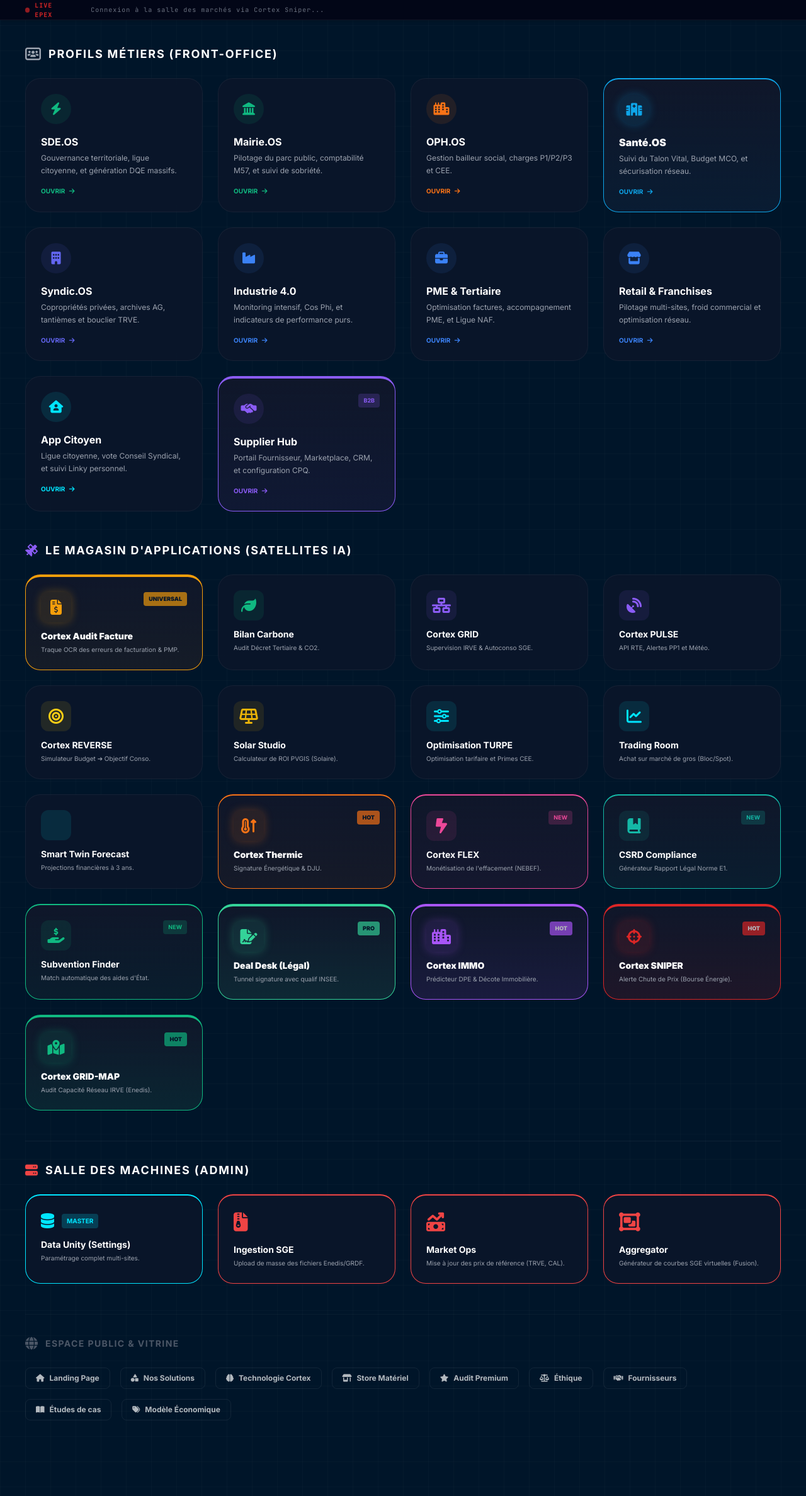
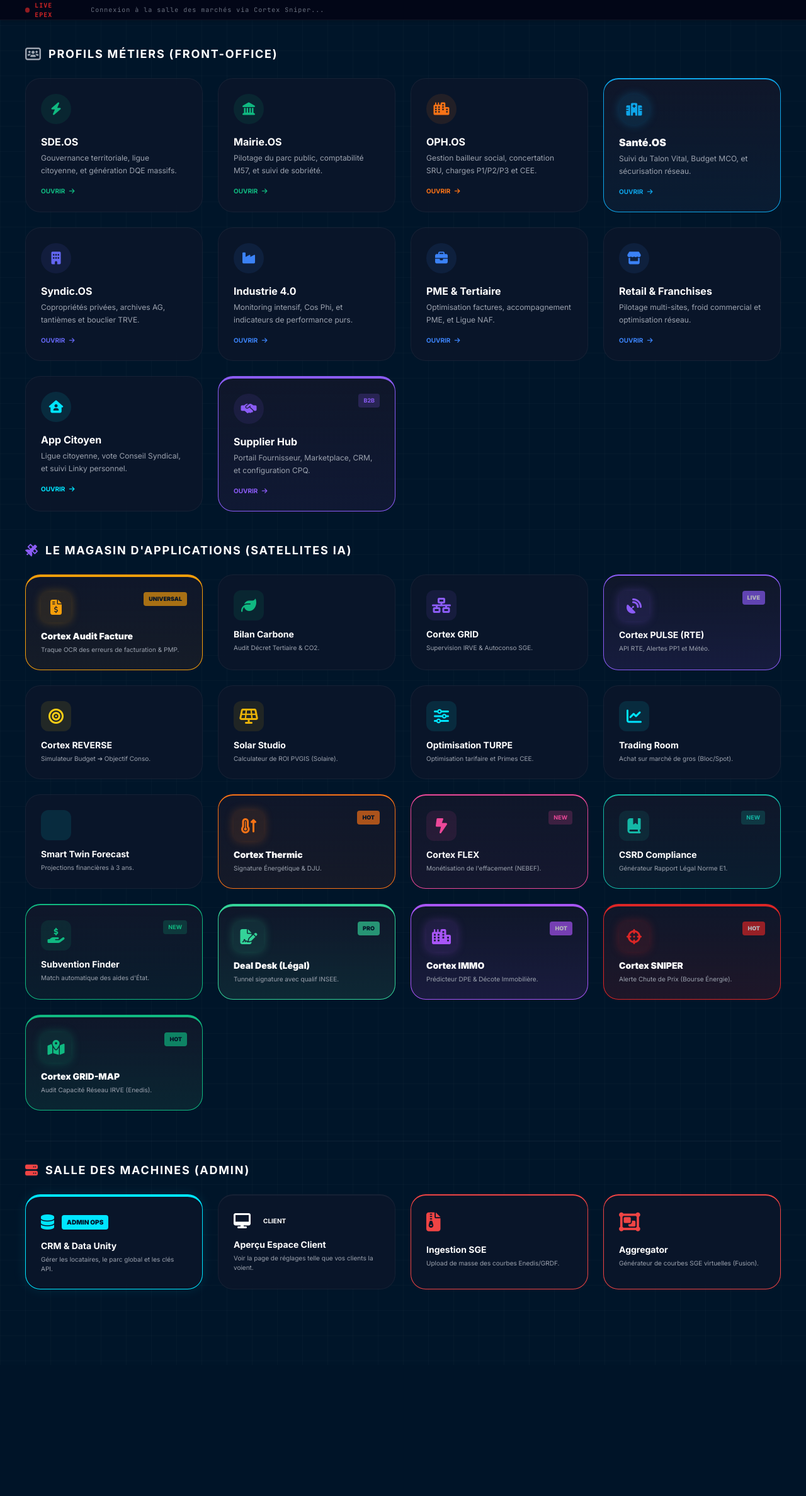
Before and after one commit to ghezalhocine-cmyk/energistrat-v3-demo, a FastAPI app: template app/templates/ops_nexus.html in a window 1280 px wide. Shown: the part 80-2455 px from the top of the page at 63% size. After the commit the page ends 2131 px from the top, so only its background shows below. Run offline with FastAPI, Linux system fonts and the light colour scheme; the template is opened without the code that fills it, so the values that code supplies are empty; some libraries are stand-ins or nearby versions.

Commit message:
Update ops_nexus.html

```diff
--- a/app/templates/ops_nexus.html
+++ b/app/templates/ops_nexus.html
@@ -67,6 +67,7 @@
         </div>
     </header>
 
+    <!-- TICKER LIVE -->
     <div class="h-8 bg-[#020617] border-b border-white/5 flex items-center px-10 text-[10px] font-mono tracking-widest z-40 sticky top-20 shadow-md">
         <div class="flex items-center gap-2 text-red_alert font-bold mr-8"><span class="w-2 h-2 rounded-full bg-red_alert animate-pulse"></span> LIVE EPEX</div>
         <div class="flex gap-8 items-center w-full" id="market-ticker"><span class="text-gray-500">Connexion à la salle des marchés via Cortex Sniper...</span></div>
@@ -99,7 +100,7 @@
                     <a href="/oph" class="bento-card p-6 block hover:border-oph group module-card" data-tags="oph hlm bailleur social charges">
                         <div class="w-12 h-12 rounded-full bg-oph/10 text-oph flex items-center justify-center text-xl mb-4 group-hover:scale-110 transition"><i class="fa-solid fa-city"></i></div>
                         <h3 class="text-base font-bold text-white mb-1">OPH.OS</h3>
-                        <p class="text-xs text-gray-400 leading-relaxed mb-4">Gestion bailleur social, charges P1/P2/P3 et CEE.</p>
+                        <p class="text-xs text-gray-400 leading-relaxed mb-4">Gestion bailleur social, concertation SRU, charges P1/P2/P3 et CEE.</p>
                         <div class="text-[10px] font-bold text-oph uppercase">Ouvrir <i class="fa-solid fa-arrow-right ml-1"></i></div>
                     </a>
 
@@ -154,7 +155,6 @@
                         <p class="text-xs text-gray-400 leading-relaxed mb-4">Portail Fournisseur, Marketplace, CRM, et configuration CPQ.</p>
                         <div class="text-[10px] font-bold text-sat uppercase">Ouvrir <i class="fa-solid fa-arrow-right ml-1"></i></div>
                     </a>
-
                 </div>
             </section>
 
@@ -165,7 +165,6 @@
                 </div>
                 <div class="grid grid-cols-1 md:grid-cols-2 lg:grid-cols-4 gap-6" id="grid-satellites">
 
-                    <!-- LE SATELLITE FINANCE RENOMMÉ ET MIS EN AVANT -->
                     <a href="/finance" class="bento-card p-6 flex flex-col gap-3 hover:border-gold group module-card border-t-4 border-gold bg-gradient-to-b from-card to-gold/5" data-tags="finance factures audit pdf facturex ocr pmp surfacturation">
                         <div class="flex justify-between items-start">
                             <div class="w-12 h-12 rounded-xl bg-gold/10 text-gold flex items-center justify-center text-2xl group-hover:scale-105 transition shadow-[0_0_15px_rgba(245,158,11,0.3)]"><i class="fa-solid fa-file-invoice-dollar"></i></div>
@@ -184,9 +183,13 @@
                         <div><h3 class="text-sm font-bold text-white">Cortex GRID</h3><p class="text-[10px] text-gray-400 mt-1">Supervision IRVE & Autoconso SGE.</p></div>
                     </a>
 
-                    <a href="/pulse" class="bento-card p-6 flex flex-col gap-3 hover:border-sat group module-card" data-tags="pulse rte ecowatt pp1 capacite">
-                        <div class="w-12 h-12 rounded-xl bg-sat/10 text-sat flex items-center justify-center text-2xl group-hover:scale-105 transition"><i class="fa-solid fa-satellite-dish"></i></div>
-                        <div><h3 class="text-sm font-bold text-white">Cortex PULSE</h3><p class="text-[10px] text-gray-400 mt-1">API RTE, Alertes PP1 et Météo.</p></div>
+                    <!-- LE BOUTON PULSE (RTE) -->
+                    <a href="/pulse" class="bento-card p-6 flex flex-col gap-3 hover:border-sat group module-card border-t-2 border-sat bg-gradient-to-b from-card to-sat/10" data-tags="pulse rte ecowatt pp1 capacite">
+                        <div class="flex justify-between items-start">
+                            <div class="w-12 h-12 rounded-xl bg-sat/10 text-sat flex items-center justify-center text-2xl group-hover:scale-105 transition shadow-[0_0_15px_rgba(139,92,246,0.3)]"><i class="fa-solid fa-satellite-dish"></i></div>
+                            <span class="text-[9px] bg-sat text-white px-2 py-1 rounded font-black animate-pulse">LIVE</span>
+                        </div>
+                        <div><h3 class="text-sm font-bold text-white">Cortex PULSE (RTE)</h3><p class="text-[10px] text-gray-400 mt-1">API RTE, Alertes PP1 et Météo.</p></div>
                     </a>
 
                     <a href="/reverse" class="bento-card p-6 flex flex-col gap-3 hover:border-yellow-400 group module-card" data-tags="reverse simu inverse budget pmp">
@@ -245,7 +248,6 @@
                         <div><h3 class="text-sm font-black text-white">Deal Desk (Légal)</h3><p class="text-[10px] text-gray-400 mt-1">Tunnel signature avec qualif INSEE.</p></div>
                     </a>
 
-                    <!-- LES NOUVEAUX SATELLITES EXPERTS -->
                     <a href="/immo" class="bento-card p-6 flex flex-col gap-3 hover:border-purple group module-card border-t-4 border-purple bg-gradient-to-b from-card to-purple/10" data-tags="immo dpe tertiaire decote valeur fonciere naf ademe">
                         <div class="flex justify-between items-start">
                             <div class="w-12 h-12 rounded-xl bg-purple/10 text-purple flex items-center justify-center text-2xl group-hover:scale-105 transition shadow-[0_0_15px_rgba(168,85,247,0.3)]"><i class="fa-solid fa-city"></i></div>
@@ -280,22 +282,23 @@
                 </div>
                 <div class="grid grid-cols-2 md:grid-cols-4 gap-6" id="grid-admin">
 
-                    <a href="/settings" class="bento-card p-6 border-t-2 border-cyan hover:bg-white/5 transition module-card" data-tags="settings data unity master compteurs pdl normalisation client">
-                        <div class="flex items-center gap-3 mb-3"><i class="fa-solid fa-database text-cyan text-2xl"></i><span class="text-[10px] bg-cyan/20 text-cyan px-2 py-1 rounded font-bold">MASTER</span></div>
-                        <h3 class="text-sm font-bold text-white mb-1">Data Unity (Settings)</h3>
-                        <p class="text-[10px] text-gray-400">Paramétrage complet multi-sites.</p>
+                    <!-- L'AIGUILLAGE V9 (OPS vs CLIENT) -->
+                    <a href="/settings_ops" class="bento-card p-6 border-t-4 border-cyan hover:bg-white/5 transition module-card shadow-[0_0_20px_rgba(0,229,255,0.1)]" data-tags="settings crm admin tenant client locataire">
+                        <div class="flex items-center gap-3 mb-3"><i class="fa-solid fa-database text-cyan text-2xl"></i><span class="text-[10px] bg-cyan text-abysse px-2 py-1 rounded font-black">ADMIN OPS</span></div>
+                        <h3 class="text-sm font-bold text-white mb-1">CRM & Data Unity</h3>
+                        <p class="text-[10px] text-gray-400">Gérer les locataires, le parc global et les clés API.</p>
+                    </a>
+
+                    <a href="/settings" class="bento-card p-6 border-t-2 border-purple-500 hover:bg-white/5 transition module-card" data-tags="settings client apercu">
+                        <div class="flex items-center gap-3 mb-3"><i class="fa-solid fa-desktop text-purple-500 text-2xl"></i><span class="text-[10px] bg-purple-500/20 text-purple-400 px-2 py-1 rounded font-bold">CLIENT</span></div>
+                        <h3 class="text-sm font-bold text-white mb-1">Aperçu Espace Client</h3>
+                        <p class="text-[10px] text-gray-400">Voir la page de réglages telle que vos clients la voient.</p>
                     </a>
 
                     <a href="/ops/ingest" class="bento-card p-6 border-t-2 border-ops hover:bg-white/5 transition module-card" data-tags="ops ingest sge grdf zip importation data connect">
                         <i class="fa-solid fa-file-zipper text-ops text-3xl mb-4 block"></i>
                         <h3 class="text-sm font-bold text-white mb-1">Ingestion SGE</h3>
-                        <p class="text-[10px] text-gray-400">Upload de masse des fichiers Enedis/GRDF.</p>
-                    </a>
-
-                    <a href="/ops/market" class="bento-card p-6 border-t-2 border-ops hover:bg-white/5 transition module-card" data-tags="ops market prix trve marche configuration epex">
-                        <i class="fa-solid fa-money-bill-trend-up text-ops text-3xl mb-4 block"></i>
-                        <h3 class="text-sm font-bold text-white mb-1">Market Ops</h3>
-                        <p class="text-[10px] text-gray-400">Mise à jour des prix de référence (TRVE, CAL).</p>
+                        <p class="text-[10px] text-gray-400">Upload de masse des courbes Enedis/GRDF.</p>
                     </a>
 
                     <a href="/ops/aggregator" class="bento-card p-6 border-t-2 border-ops hover:bg-white/5 transition module-card" data-tags="ops aggregator fusion sge virtuel macro">
@@ -306,104 +309,59 @@
 
                 </div>
             </section>
-
-            <section class="opacity-70 hover:opacity-100 transition duration-300">
-                <div class="flex items-center gap-3 mb-6 border-t border-white/5 pt-8">
-                    <i class="fa-solid fa-globe text-xl text-gray-500"></i>
-                    <h2 class="text-sm font-bold text-gray-500 uppercase tracking-widest">Espace Public & Vitrine</h2>
-                </div>
-                <div class="flex flex-wrap gap-4" id="grid-public">
-                    <a href="/" class="px-4 py-2 rounded-lg border border-white/10 text-xs font-bold hover:bg-white/10 transition module-card" data-tags="index accueil landing"><i class="fa-solid fa-home mr-2"></i>Landing Page</a>
-                    <a href="/solutions.html" class="px-4 py-2 rounded-lg border border-white/10 text-xs font-bold hover:bg-white/10 transition module-card" data-tags="solutions vitrine"><i class="fa-solid fa-shapes mr-2"></i>Nos Solutions</a>
-                    <a href="/cortex.html" class="px-4 py-2 rounded-lg border border-white/10 text-xs font-bold hover:bg-white/10 transition module-card" data-tags="cortex ia vitrine algorithme"><i class="fa-solid fa-brain mr-2"></i>Technologie Cortex</a>
-                    <a href="/store.html" class="px-4 py-2 rounded-lg border border-white/10 text-xs font-bold hover:bg-white/10 transition module-card" data-tags="store boutique equipements iot"><i class="fa-solid fa-shop mr-2"></i>Store Matériel</a>
-                    <a href="/audit_premium.html" class="px-4 py-2 rounded-lg border border-white/10 text-xs font-bold hover:bg-white/10 transition module-card" data-tags="audit premium vitrine conseil"><i class="fa-solid fa-star mr-2"></i>Audit Premium</a>
-                    <a href="/ethique.html" class="px-4 py-2 rounded-lg border border-white/10 text-xs font-bold hover:bg-white/10 transition module-card" data-tags="ethique tiers de confiance rgpd"><i class="fa-solid fa-scale-balanced mr-2"></i>Éthique</a>
-                    <a href="/fournisseurs.html" class="px-4 py-2 rounded-lg border border-white/10 text-xs font-bold hover:bg-white/10 transition module-card" data-tags="fournisseurs partenaires courtage"><i class="fa-solid fa-handshake mr-2"></i>Fournisseurs</a>
-                    <a href="/etudes-de-cas.html" class="px-4 py-2 rounded-lg border border-white/10 text-xs font-bold hover:bg-white/10 transition module-card" data-tags="etudes de cas references clients"><i class="fa-solid fa-book-open mr-2"></i>Études de cas</a>
-                    <a href="/modele_economique.html" class="px-4 py-2 rounded-lg border border-white/10 text-xs font-bold hover:bg-white/10 transition module-card" data-tags="modele economique pricing abonnement"><i class="fa-solid fa-tags mr-2"></i>Modèle Économique</a>
-                </div>
-            </section>
-
         </div>
     </main>
 
-    <!-- ========================================== -->
-    <!-- SCRIPTS LOGIQUES                           -->
-    <!-- ========================================== -->
     <script>
-        // Moteur de recherche local (Command Palette)
         function filterCards() {
             const term = document.getElementById('nexus-search').value.toLowerCase();
             const cards = document.querySelectorAll('.module-card');
-
             cards.forEach(card => {
                 const tags = card.getAttribute('data-tags') || "";
                 const text = card.innerText.toLowerCase();
-
-                if (tags.includes(term) || text.includes(term)) {
-                    card.style.display = "";
-                } else {
-                    card.style.display = "none";
-                }
+                card.style.display = (tags.includes(term) || text.includes(term)) ? "" : "none";
             });
         }
 
-        // Fetch Data Unity pour faire vivre le Header (KPI)
-        // BLINDAGE : Try...Catch robuste sur le JSON
         async function fetchSystemHealth() {
             try {
                 const res = await fetch('/api/dashboard/fleet');
-                if (!res.ok) throw new Error('Network response was not ok');
+                if(!res.ok) throw new Error('API Error');
                 const data = await res.json();
                 if(data && data.fleet) {
                     const el = document.getElementById('kpi-count');
-                    let start = 0;
                     const end = data.fleet.length;
                     if(end === 0) { el.innerText = "0"; return; }
-                    const duration = 1000;
-                    const increment = end / (duration / 16);
-
+                    let start = 0;
+                    const increment = end / (1000 / 16);
                     const timer = setInterval(() => {
                         start += increment;
-                        if(start >= end) {
-                            clearInterval(timer);
-                            el.innerText = end.toLocaleString();
-                        } else {
-                            el.innerText = Math.floor(start).toLocaleString();
-                        }
+                        if(start >= end) { clearInterval(timer); el.innerText = end.toLocaleString(); }
+                        else { el.innerText = Math.floor(start).toLocaleString(); }
                     }, 16);
                 }
             } catch(e) {
-                console.error("Health Fetch Error:", e);
-                document.getElementById('kpi-count').innerText = "OFFLINE";
+                document.getElementById('kpi-count').innerText = "ERR";
                 document.getElementById('kpi-count').classList.add('text-alert');
             }
         }
 
-        // Fetch Live Market (Cortex Sniper API)
-        // BLINDAGE : Fix du parsing et de la concaténation de chaînes
         async function fetchMarketTicker() {
             try {
                 const res = await fetch('/api/tools/sniper/market');
-                if (!res.ok) throw new Error('Market API Down');
                 const data = await res.json();
-
                 if(data && data.success && data.current_prices) {
                     const elec = data.current_prices.elec ? parseFloat(data.current_prices.elec).toFixed(2) : "--";
                     const gaz = data.current_prices.gaz ? parseFloat(data.current_prices.gaz).toFixed(2) : "--";
                     const trendHtml = data.status === 'BEAR' ? '<span class="text-cyan">↘ BAISSIER</span>' : '<span class="text-alert">↗ HAUSSIER</span>';
 
-                    const tickerHtml =
+                    document.getElementById('market-ticker').innerHTML =
                         '<span class="mr-8">ELEC CAL N+1 : <span class="text-white font-bold">' + elec + ' €/MWh</span></span>' +
                         '<span class="mr-8 text-orange-500">GAZ PEG N+1 : <span class="text-white font-bold">' + gaz + ' €/MWh</span></span>' +
                         '<span class="mr-8">TENDANCE : ' + trendHtml + '</span>';
-
-                    document.getElementById('market-ticker').innerHTML = tickerHtml;
                 }
             } catch(e) {
-                console.error("Ticker Fetch Error:", e);
-                document.getElementById('market-ticker').innerHTML = "<span class="text-gray-500">ERREUR CONNEXION FLUX BOURSIER</span>";
+                document.getElementById('market-ticker').innerHTML = "<span class="text-gray-500">ERREUR CONNEXION BOURSE (RTE)</span>";
             }
         }
 
```
